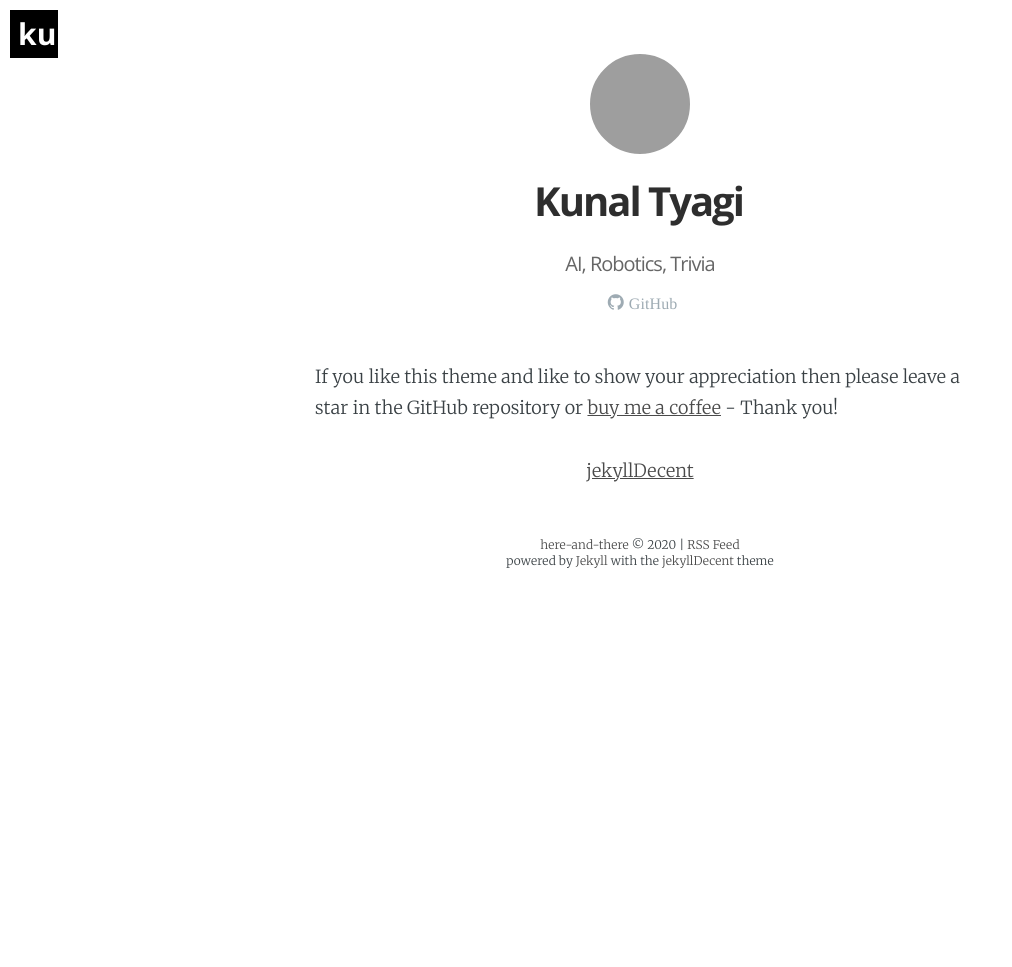
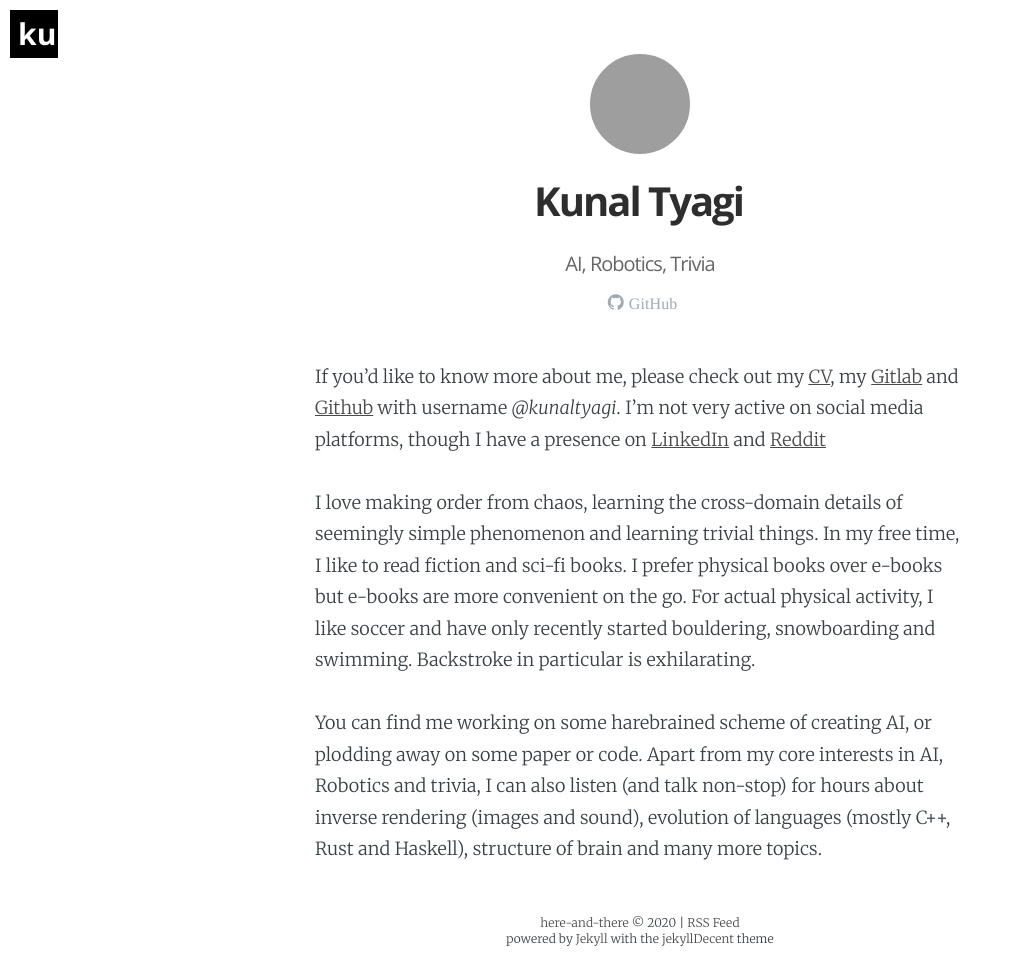
Before and after one commit to kunaltyagi/kunaltyagi.github.io, a Jekyll site: the page built from _pages/about.md, in a window 1280 px wide. Shown: the whole page, without its empty margins (0-1012 px from the left). Built offline with Jekyll 4.4.1, drawn with Linux system fonts in a browser that asks for light colours; some web fonts are replaced.

Commit message:
About me

```diff
--- a/_pages/about.md
+++ b/_pages/about.md
@@ -3,15 +3,18 @@ layout:    about
 permalink: "/about"
 author:    kunaltyagi
 keywords:  about person demo example
-title:     About Jekyll Decent
+title:     About Myself
 menutitle: About
 weight:    90
-excerpt:   This page contains the curriculum vitae (CV) of the author.
+excerpt:   Who am I?
 ---
 <script async defer src="https://buttons.github.io/buttons.js"></script>
 
-If you like this theme and like to show your appreciation then please leave a star in the GitHub repository or [buy me a coffee](https://www.paypal.me/jenswillmer/3) - Thank you!
+If you'd like to know more about me, please check out my [CV](../cv), my [Gitlab](https://gitlab.com/kunaltyagi) and [Github](https://github.com/kunaltyagi) with username *@kunaltyagi*. I'm not very active on social media platforms, though I have a presence on [LinkedIn](https://www.linkedin.com/in/kunal-tyagi-36061056/) and [Reddit](https://www.reddit.com/user/kunal-tyagi/)
 
-<p class="github-button-container">
-<a class="github-button" href="https://github.com/jwillmer/jekyllDecent" data-size="large" data-show-count="true" aria-label="Star jwillmer/jekyllDecent on GitHub">jekyllDecent</a>
-</p>
+I love making order from chaos, learning the cross-domain details of seemingly simple phenomenon and learning trivial things.
+In my free time, I like to read fiction and sci-fi books. I prefer physical books over e-books but e-books are more convenient on the go.
+For actual physical activity, I like soccer and have only recently started bouldering, snowboarding and swimming. Backstroke in particular is exhilarating.
+
+You can find me working on some harebrained scheme of creating AI, or plodding away on some paper or code.
+Apart from my core interests in AI, Robotics and trivia, I can also listen (and talk non-stop) for hours about inverse rendering (images and sound), evolution of languages (mostly C++, Rust and Haskell), structure of brain and many more topics.
```
